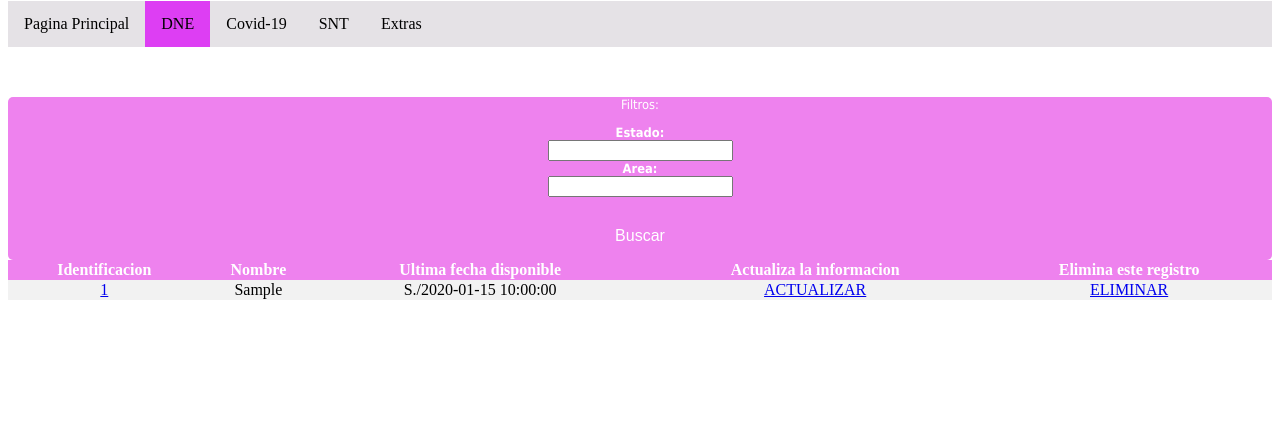
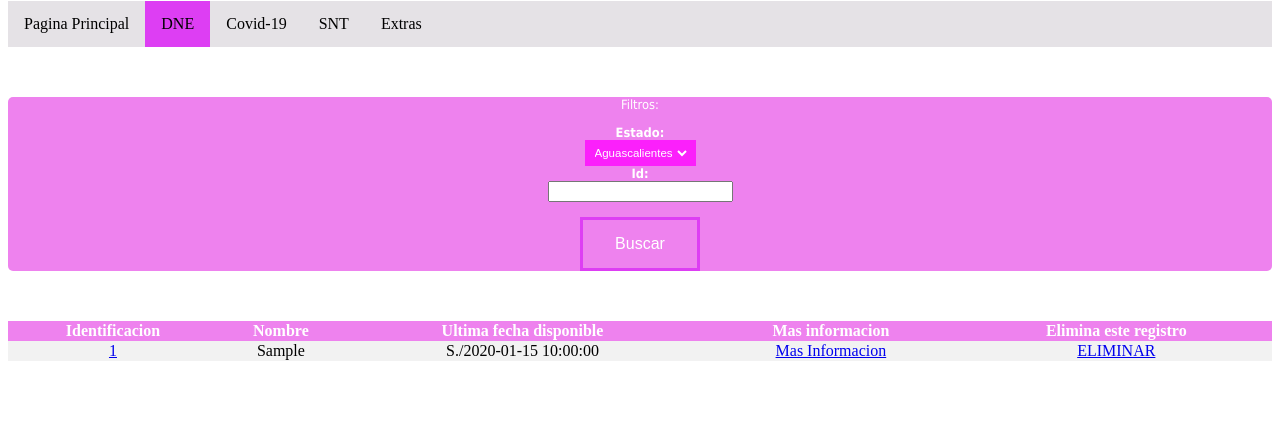
Before and after one commit to ErikAlc-cyber/Hackathon_INAI, a PHP site: the page made by Codigo/views/DNE.php in a window 1280 px wide. Shown: the part 356-800 px from the top of the page. Run offline with PHP 8.4, Linux system fonts and the light colour scheme; the template is opened without the code that fills it: most values are stand-ins (such as "Sample title", 1, 10 or a date in 2020).

Commit message:
'frontend'

```diff
--- a/Codigo/css/index.css
+++ b/Codigo/css/index.css
@@ -39,7 +39,7 @@ li a:hover:not(.active) {
   background-color: #EE82EE;
   border-style: solid;
   border-color: #DD3EF3;
-  border: none;
+  border-width: 3px;
   color: white;
   padding: 15px 32px;
   text-align: center;
@@ -78,6 +78,7 @@ div.menu{
 
 table.datos{
   border-collapse: collapse;
+  margin-top: 50px;
   width: 100%;
   text-align: center;
 }
@@ -91,6 +92,13 @@ p{
   font-weight: normal;
 }
 
+select{
+  font-size: 0.90vW;
+  background-color: #FB20FB;
+  border: 6px solid transparent;
+  color: white;
+}
+
 tr:nth-child(even) {
   background-color: #f2f2f2;
 }
--- a/Codigo/views/DNE.php
+++ b/Codigo/views/DNE.php
@@ -22,23 +22,35 @@
   </ul>
   <div class="menu">
       <p>Filtros:</p>
-      <form action="DNE.php" method="post">
+      <form action="DNE.php" method="post" id="filtro">
         <label for="Estado">Estado:</label><br>
-        <input type="text" id="txtEst" value=""><br>
-        <label for="Area">Area:</label><br>
-        <input type="text" id="txtArea" value=""><br><br>
+        <script>
+          var x = document.createElement("SELECT");
+          x.setAttribute("id", "mySelect");
+          document.getElementById("filtro").appendChild(x);
+
+          var z = document.createElement("option");
+          z.setAttribute("value", "num1");
+          var t = document.createTextNode("Aguascalientes");
+          z.appendChild(t);
+          document.getElementById("mySelect").appendChild(z);
+
+        </script>
+        <br>
+        <label for="Area">Id:</label><br>
+        <input type="text" id="txtId" value=""><br><br>
         <button class="button">Buscar</button>
       </form>
   </div>
 
 <?php
 
-      echo '<table class="datos"> <tr> <th>Identificacion</th> <th>Nombre</th> <th>Ultima fecha disponible</th> <th>Actualiza la informacion</th> <th>Elimina este registro</th> </tr>';
+      echo '<table class="datos"> <tr> <th>Identificacion</th> <th>Nombre</th> <th>Ultima fecha disponible</th> <th>Mas informacion</th> <th>Elimina este registro</th> </tr>';
       foreach ($dato as $va ):
         //IMPORTANTE: Cuidado al modificar este enlace ya que envia el nombre del metodo y la id para mostrar al vacante a nuestro views.php   y asigne la vista correcta
         echo "<tr><td><a href='views.php?m=mostrar_uno&id=".$va['id_vacante']."'>".$va['id_vacante']."</a></td><td>".$va['Sujeto_Obligado']."</td><td>S./".$va['Fecha_Modif']."</td>";
 
-        echo "<td><a href='index.php?m=editar&id=".$va['id_vacante']."'>ACTUALIZAR</a></td> <td><a href='index.php?m=eliminar&id=".$va['id_vacante']."'>ELIMINAR</a></td>";
+        echo "<td><a href='informacion.php'>Mas Informacion</a></td> <td><a href='index.php?m=eliminar&id=".$va['id_vacante']."'>ELIMINAR</a></td>";
         echo "</tr>";
       endforeach;
       echo "</table>";
```
